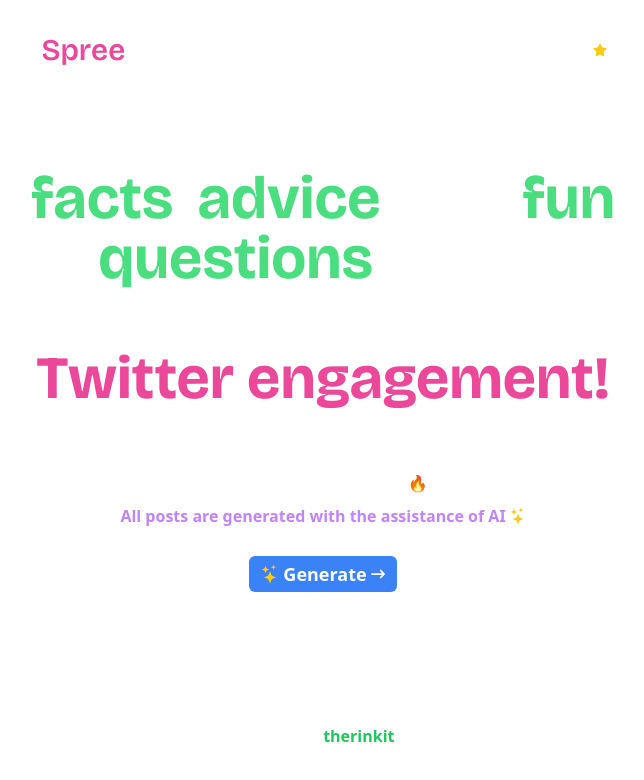
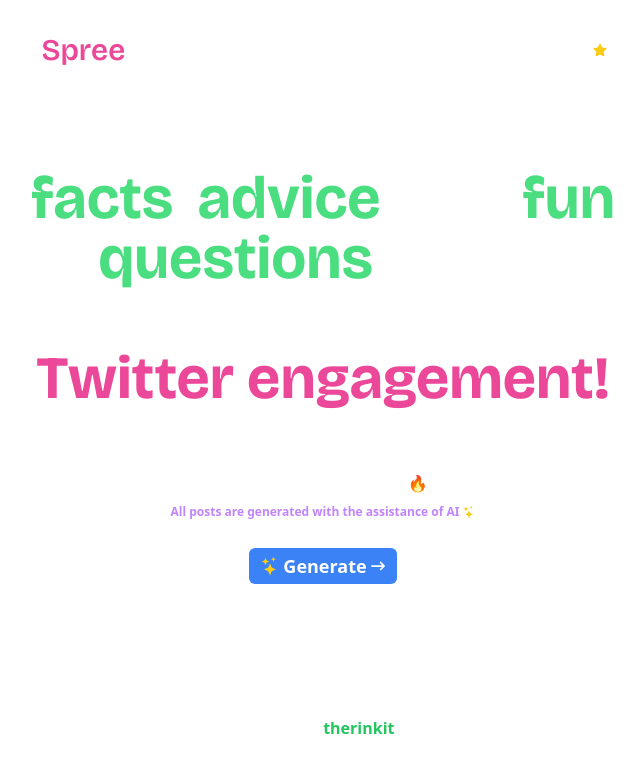
Before and after one commit to rinkitadhana/TweetSpree, a React (Vite) app in the folder client/: page / in a window 1280 px wide. Shown: the top 780 px of the page, without its empty margins (317-961 px from the left). Built offline with nearby package versions, Linux system fonts and the light colour scheme.

Commit message:
data added

```diff
--- a/client/src/component/Home.jsx
+++ b/client/src/component/Home.jsx
@@ -65,8 +65,8 @@
               make your feed stand out..🔥
             </div>
             <div className=" flex justify-center">
-              <div className="font-semibold text-purple-400 mt-2 flex flex-row gap-1 items-center">
-                All posts are generated with the assistance of AI{" "}
+              <div className="font-semibold text-purple-400 mt-2 flex flex-row gap-1 items-center text-xs md:base">
+                All posts are generated with the assistance of AI
                 <BsStars className="text-yellow-400" />
               </div>
             </div>
```
